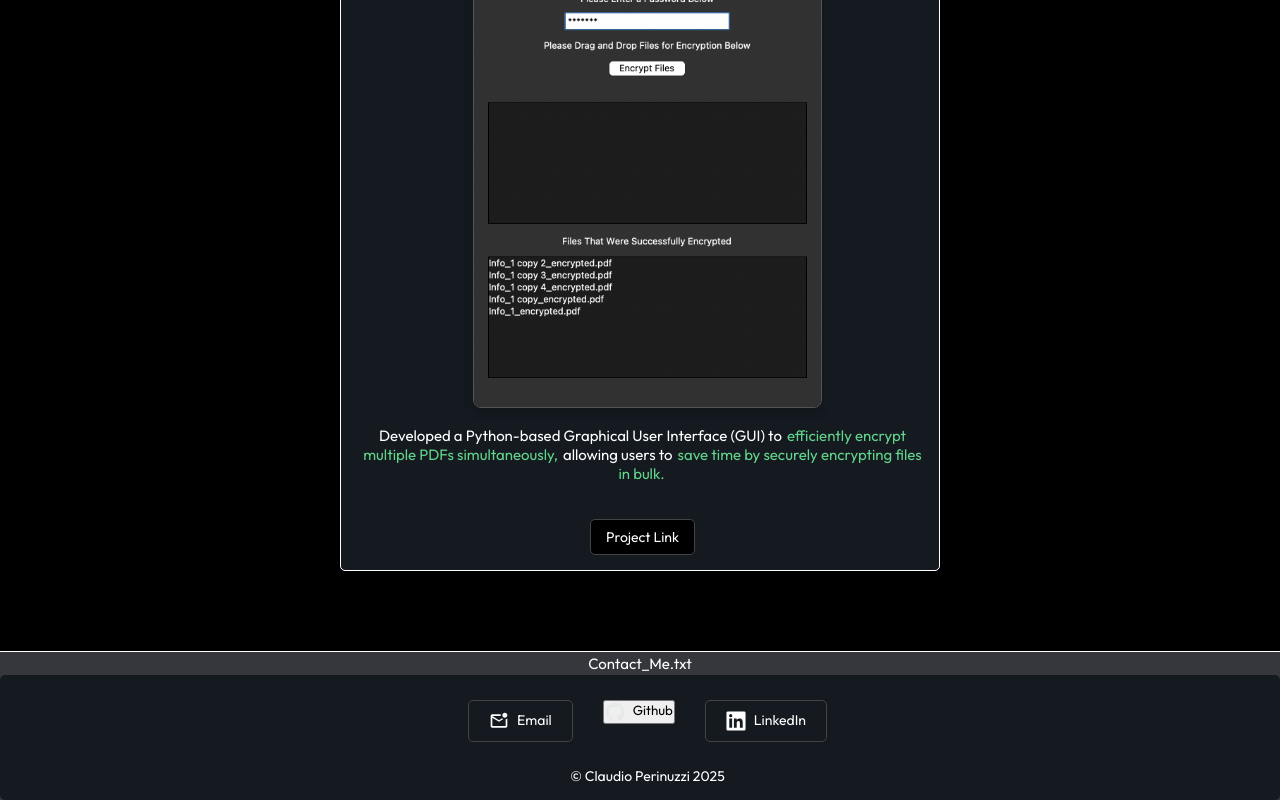
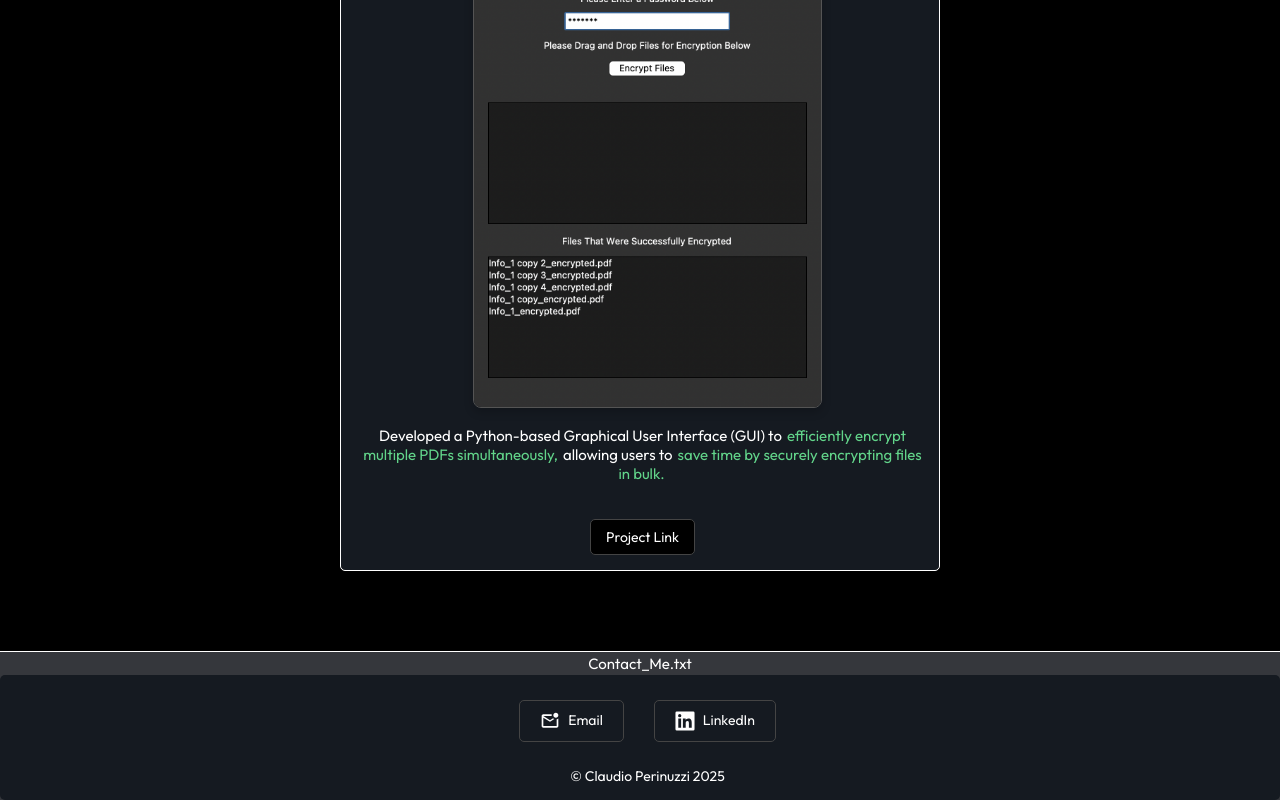
Before and after one commit to Claudio-Perinuzzi/portfolio-website, a React (Vite) app: page / in a window 1280 px wide. Shown: the part 3517-4317 px from the top of the page. Built offline with nearby package versions, Linux system fonts and the light colour scheme.

Commit message:
Removed GH button

```diff
--- a/src/components/Footer/Footer.jsx
+++ b/src/components/Footer/Footer.jsx
@@ -16,13 +16,6 @@ export const Footer = () => {
                                 </button>
                             </a>
 
-                            <a href="https://github.com/Claudio-Perinuzzi" target="_blank" rel="noopener noreferrer">
-                                <button className={styles.github}>
-                                    <img src="github-original.svg" alt="GitHub Logo" className={styles.icon} />
-                                    Github
-                                </button>
-                            </a>
-
                             <a href="https://www.linkedin.com/in/claudio-perinuzzi/" target="_blank" rel="noopener noreferrer">
                                 <button className={styles.linkedin}>
                                     <img src="linkedin-plain.svg" alt="LinkedIn Logo" className={styles.icon} />
```
